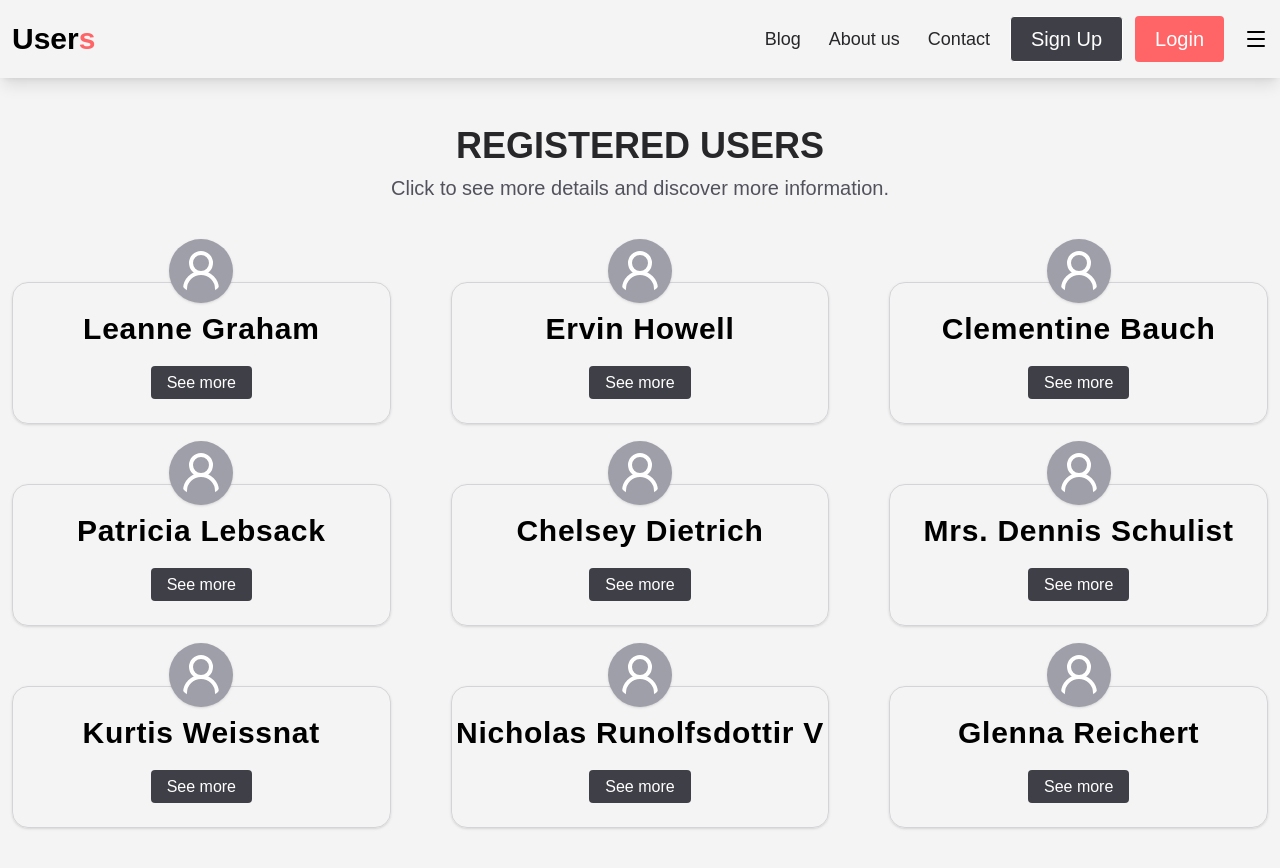
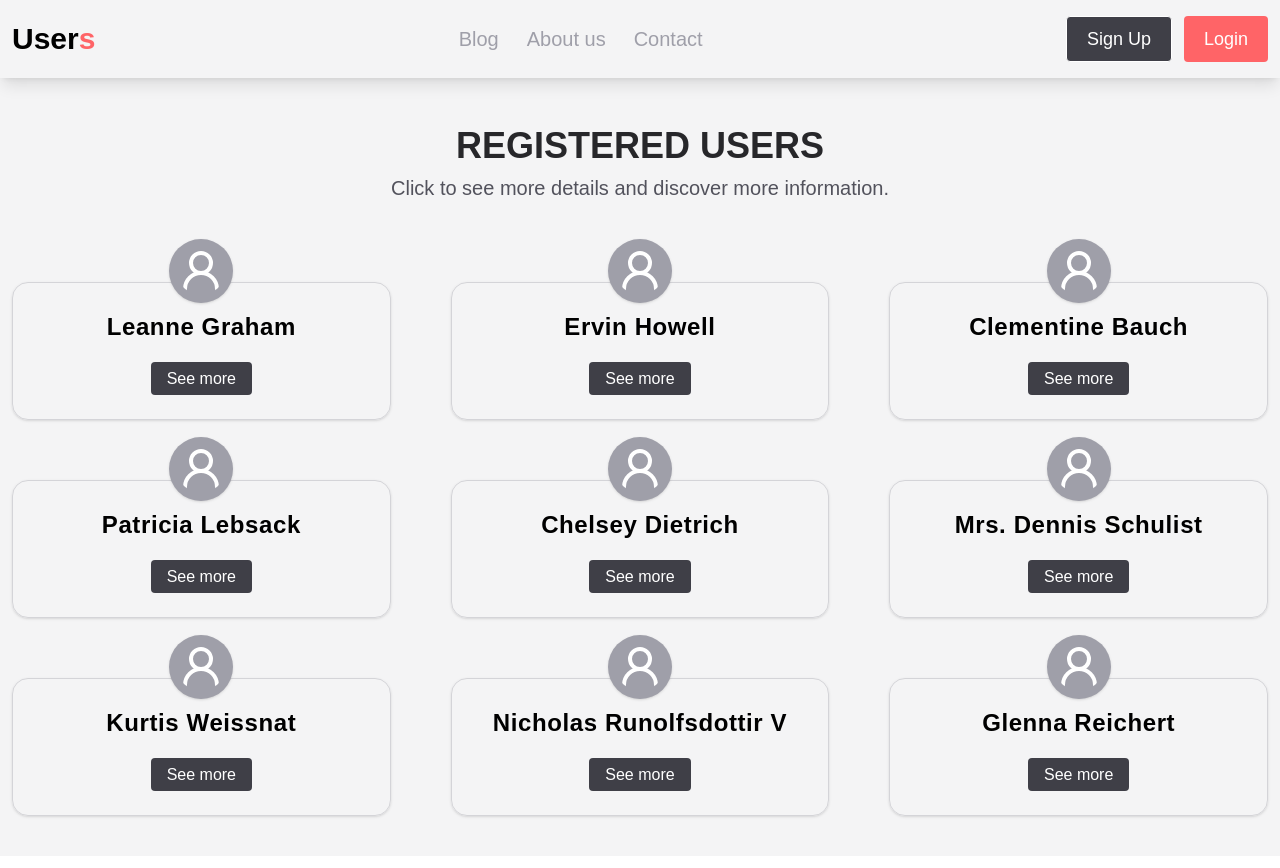
Before and after one commit to EduardoFelipe0231/users-details-page, a React (Vite) app: page / in a window 1280 px wide. Built offline with nearby package versions, Linux system fonts and the light colour scheme; a web font is replaced by a local one.

Commit message:
new features

```diff
--- a/src/App.jsx
+++ b/src/App.jsx
@@ -1,6 +1,7 @@
 import { Route, Routes } from 'react-router-dom'
 import Navbar from './components/Navbar'
 import Home from './pages/Home'
+import Error from './pages/Error404'
 import PersonDetails from './pages/PersonDetails'
 
 function App() {
@@ -10,6 +11,8 @@ function App() {
         <Routes>
           <Route path="/" element={<Home/>}/>
           <Route path='/person/details/:id' element={<PersonDetails />}/>
+
+          <Route path='*' element={<Error/>} />
         </Routes>
       </div>
   )
--- a/src/components/Navbar.jsx
+++ b/src/components/Navbar.jsx
@@ -5,11 +5,11 @@ const Navbar = () => {
     return (
         <header className="shadow-lg w-full">
             <div className="container mx-auto flex items-center justify-between py-4 gap-5 font-light text-lg px-3">
-                <Link to="/" className="flex-1 font-bold text-3xl block">
+                <Link to="/" className="font-bold text-3xl block">
                     User<span className="text-red-400">s</span>
                 </Link>
 
-                <nav className="hidden gap-7 text-zinc-800 md:flex">
+                <nav className="hidden gap-7 text-zinc-400 text-xl font-medium md:hidden lg:flex ">
                     <Link className="hover:text-zinc-800 transition-all ">
                         Blog
                     </Link>
@@ -21,12 +21,12 @@ const Navbar = () => {
                     </Link>
                 </nav>
 
-                <div className="hidden gap-3 sm:flex">
-                    <button className="px-5 py-2 rounded text-xl border text-white cursor-pointer hover:shadow-sm bg-zinc-700 hover:bg-zinc-700/85 transition-all">Sign Up</button>
-                    <button className="bg-red-400 px-5 py-2 rounded text-white text-xl cursor-pointer hover:bg-red-400/85 transition-all">Login</button>
+                <div className="hidden gap-3 sm:flex text-lg">
+                    <button className="px-5 py-2 rounded  border text-white cursor-pointer hover:shadow-sm bg-zinc-700 hover:bg-zinc-700/85 transition-all">Sign Up</button>
+                    <button className="bg-red-400 px-5 py-2 rounded text-white cursor-pointer hover:bg-red-400/85 transition-all">Login</button>
                 </div>
 
-                <div>
+                <div className="md:hidden">
                     <Menu />
                 </div>
             </div>
--- a/src/components/Person.jsx
+++ b/src/components/Person.jsx
@@ -7,7 +7,7 @@ export default function Person( { pers } ){
             <div className="absolute -top-3 left-1/2 transform -translate-x-1/2 -translate-y-1/2 ">
                 <UserRound size={64} className="bg-zinc-400 shadow-sm rounded-full p-2 text-white" />
             </div>
-            <h2 className="text-2xl font-bold tracking-wide md:text-3xl">{pers.name}</h2>
+            <h2 className="text-2xl font-bold tracking-wide md:text-2xl">{pers.name}</h2>
             <Link className="bg-zinc-700 p-2 px-4 rounded-sm text-white cursor-pointer hover:bg-zinc-700/85 transition-all" to={`/person/details/${pers.id}`}>See more</Link>
         </div>
     )
--- /dev/null
+++ b/src/pages/Error404.jsx
@@ -0,0 +1,16 @@
+import { Link } from "react-router-dom";
+
+const Error404 = () => {
+    return (
+        <div className="h-[calc(100vh-78px)] flex flex-col items-center justify-center text-zinc-800">
+            <h1 className="text-7xl font-black md:text-9xl">404</h1>
+            <p className="text-2xl md:text-3xl">Not Found</p>
+            <span className="text-lg text-zinc-500 md:text-xl">The requested URL was not found on this server.</span>
+            <Link to="/" className="bg-red-400 p-2 text-white cursor-pointer mt-5 rounded text-xl">
+                Home
+            </Link>
+        </div>
+    )
+}
+
+export default Error404;
--- a/src/pages/Home.jsx
+++ b/src/pages/Home.jsx
@@ -3,6 +3,7 @@ import Person from "../components/Person";
 
 export default function Home(){
     const person = getPerson();
+
     return (
         <div>
             <main className="container mx-auto pb-10">
--- a/src/pages/PersonDetails.jsx
+++ b/src/pages/PersonDetails.jsx
@@ -20,6 +20,9 @@ export default function PersonDetails(){
 
         setDetails(foundPerson)
 
+        return () => {
+            console.log("SAIU DO DETALHE...")
+        }
     }, [id]);
 
     if (!details){
```
